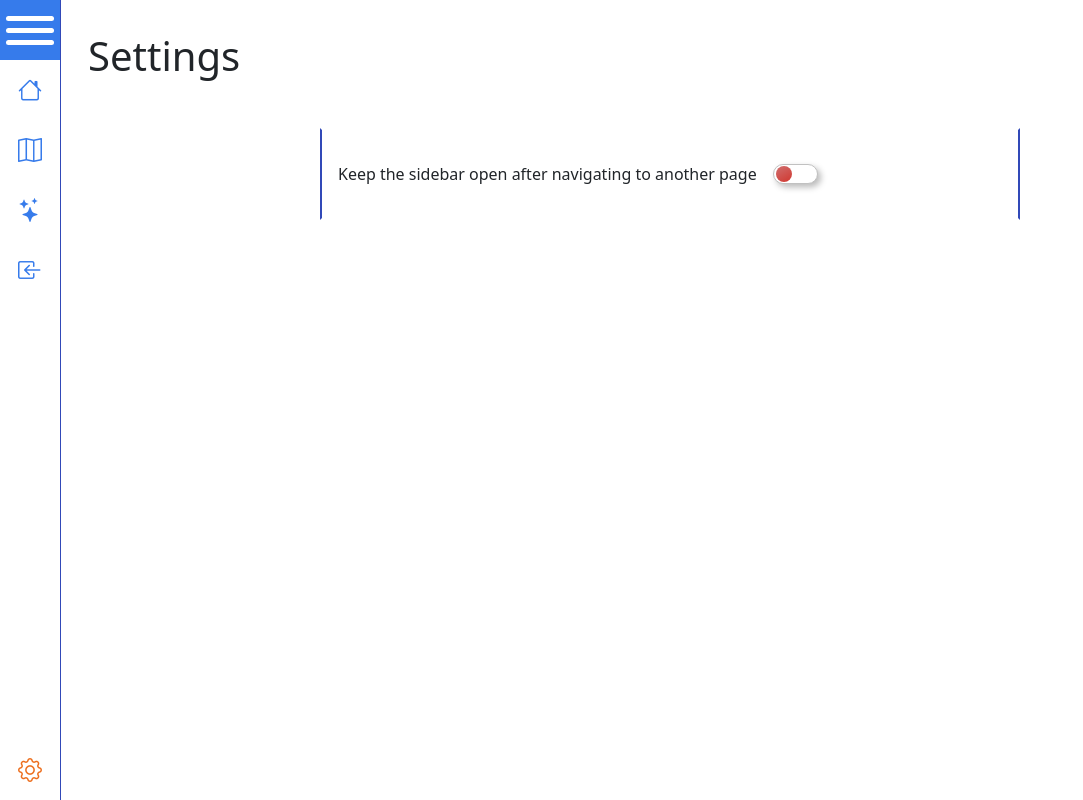
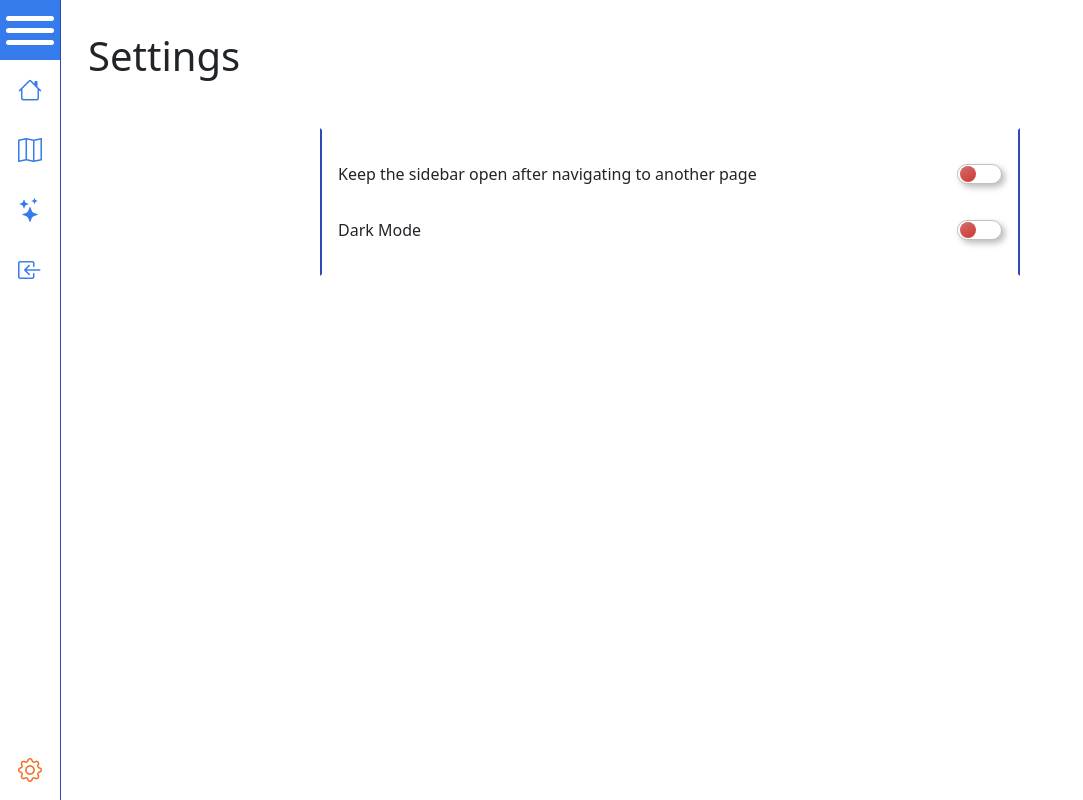
Before and after one commit to tedi00/react-router-6, a React (Create React App) app: page /settings in a window 1280 px wide. Shown: the whole page, without its empty margins (0-1083 px from the left). Built offline with nearby package versions, Linux system fonts and the light colour scheme.

Commit message:
settings helper added

```diff
--- a/src/components/Sidebar/_sidebar.scss
+++ b/src/components/Sidebar/_sidebar.scss
@@ -108,6 +108,9 @@
   nav, footer {
     display: flex;
     flex-direction: column;
+    height: calc(100% - 60px); // 60 = top button
+    overflow-y: auto;
+    overflow-x: hidden;
 
     .nav-anchor {
       a {
--- a/src/hooks/useSettings/index.jsx
+++ b/src/hooks/useSettings/index.jsx
@@ -5,13 +5,14 @@ const SettingsContext = createContext(null);
 
 export const SettingsProvider = ({children}) => {
     const defaultSettings = {
-        keepSidebarOpen: false
+        keepSidebarOpen: false,
+        darkMode: false,
     }
     const [settings, setSettings] = useSessionStorage("settings", defaultSettings);
 
     const setData = async (data) => {
         setSettings({
-            ...defaultSettings,
+            ...settings,
             ...data
         });
     };
--- a/src/screens/Settings/_settings.scss
+++ b/src/screens/Settings/_settings.scss
@@ -10,4 +10,8 @@
   display: flex;
   flex-direction: column;
   align-items: center;
+  .settings-text {
+    max-width: calc(100% - 45px - 1rem);
+    margin-right: 1rem;
+  }
 }
--- a/src/screens/Settings/index.jsx
+++ b/src/screens/Settings/index.jsx
@@ -1,42 +1,11 @@
-import {useSettings} from "../../hooks/useSettings";
 import React from "react";
 import {Header} from "../../components/Header";
-import {Switch} from "../../components/Switch";
+import {SettingsHelper} from "./settings-helper";
 
 
 export const Settings = () => {
 
-    const {settings, setData} = useSettings();
-
-    // Change handlers
-    const sidebarToggle = () => {
-        setData({
-            keepSidebarOpen: !settings.keepSidebarOpen,
-        })
-    }
-
-    // List of settings
-    const settingList = [
-        {
-            key: "keepSidebarOpen",
-            text: "Keep the sidebar open after navigating to another page",
-            checked: settings.keepSidebarOpen,
-            change: () => {sidebarToggle()},
-        },
-    ]
-
-    // List mapping
-    const settingSwitches = (<>{
-            settingList.map(setting => (
-                <label key={setting.key} className="d-flex flex-wrap align-items-center w-100 my-3">
-                    <span className="me-3">{setting.text}</span>
-                    <Switch checked={setting.checked}
-                            handleChange={() => {
-                                setting.change();
-                            }}/>
-                </label>
-            ))
-        }</>)
+    const switchList = SettingsHelper().list;
 
     return (
         <>
@@ -49,7 +18,7 @@ export const Settings = () => {
                 <div className="row">
                     <div className="col-12">
                         <div className="settings-container">
-                            {settingSwitches}
+                            {switchList}
                         </div>
                     </div>
                 </div>
--- /dev/null
+++ b/src/screens/Settings/settings-helper.jsx
@@ -0,0 +1,51 @@
+import {Switch} from "../../components/Switch";
+import {useSettings} from "../../hooks/useSettings";
+
+export const SettingsHelper = () => {
+    const {settings, setData} = useSettings();
+
+    // Change handlers
+    const sidebarToggle = () => {
+        setData({
+            ...settings,
+            keepSidebarOpen: !settings.keepSidebarOpen,
+        });
+    }
+    const colorModeToggle = () => {
+        setData({
+            ...settings,
+            darkMode: !settings.darkMode,
+        });
+    }
+
+    // List of settings
+    const settingList = [
+        {
+            key: "keepSidebarOpen",
+            text: "Keep the sidebar open after navigating to another page",
+            checked: settings.keepSidebarOpen,
+            change: () => {sidebarToggle()},
+        },
+        {
+            key: "darkMode",
+            text: "Dark Mode",
+            checked: settings.darkMode,
+            change: () => {colorModeToggle()},
+        },
+    ];
+
+    // List mapping
+    const switchList = (<>{
+        settingList.map(setting => (
+            <label key={setting.key} className="d-flex flex-wrap align-items-center justify-content-between w-100 my-3">
+                <span className="settings-text">{setting.text}</span>
+                <Switch checked={setting.checked}
+                        handleChange={() => {
+                            setting.change();
+                        }}/>
+            </label>
+        ))
+    }</>);
+
+    return {list: switchList};
+}
--- a/src/theme/styles.css
+++ b/src/theme/styles.css
@@ -92,6 +92,9 @@
 .sidebar nav, .sidebar footer {
   display: flex;
   flex-direction: column;
+  height: calc(100% - 60px);
+  overflow-y: auto;
+  overflow-x: hidden;
 }
 .sidebar nav .nav-anchor a, .sidebar footer .nav-anchor a {
   display: flex;
@@ -329,6 +332,10 @@
   flex-direction: column;
   align-items: center;
 }
+.settings-container .settings-text {
+  max-width: calc(100% - 45px - 1rem);
+  margin-right: 1rem;
+}
 
 html, body {
   margin: 0;
```
Also changed, not shown: 1 other file (tests, documents, lock files or other folders).
